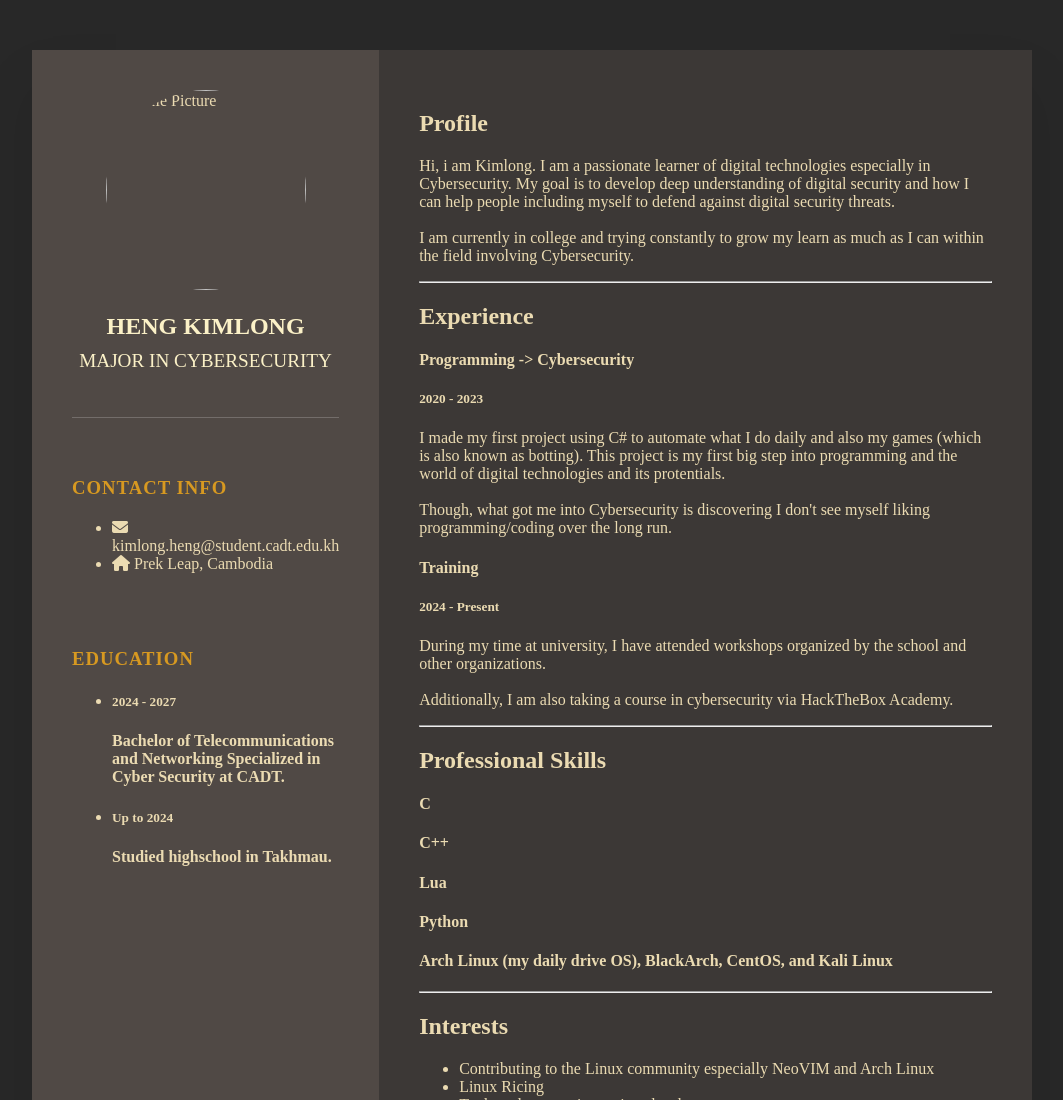
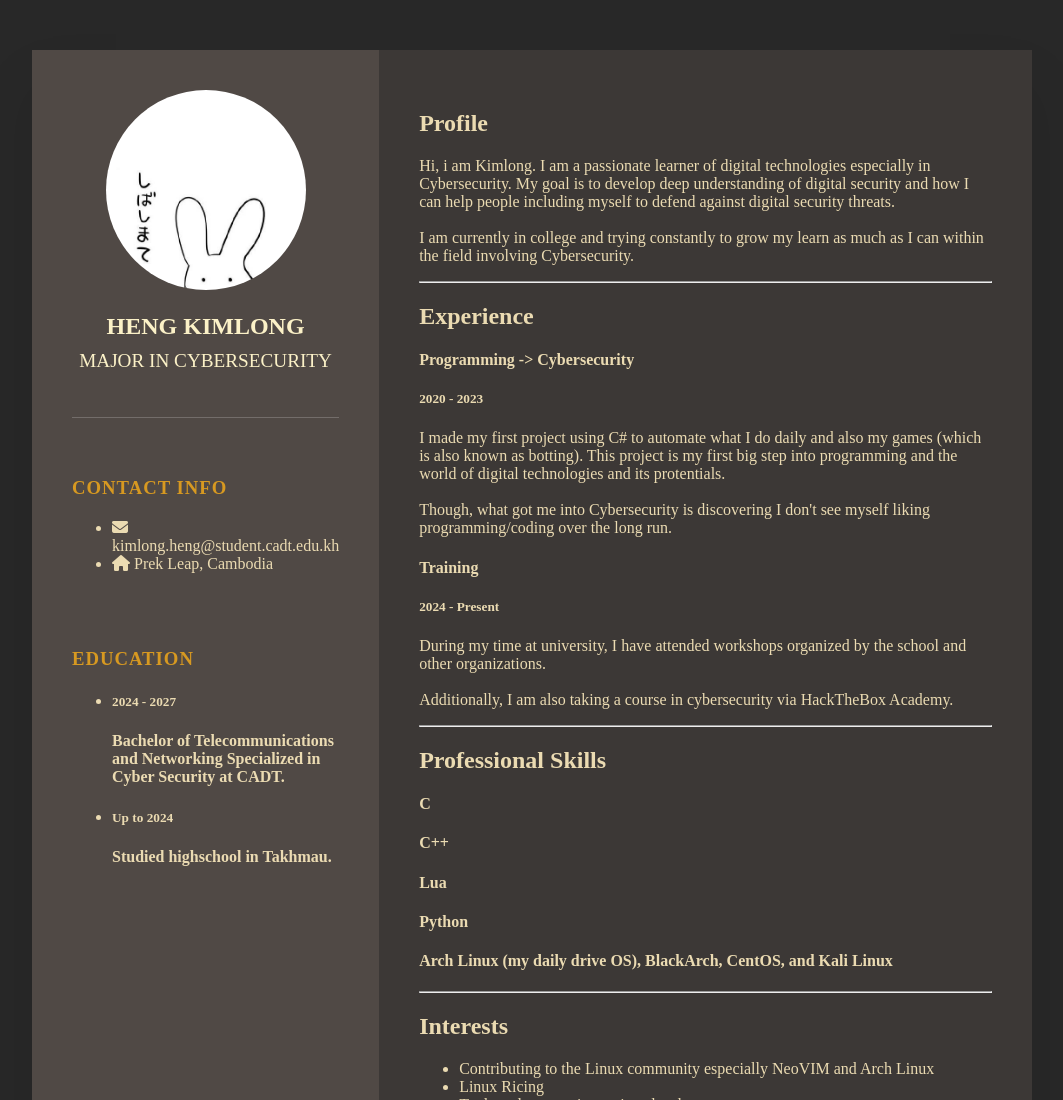
Before and after one commit to iamKimlong/CV, a plain HTML site: page index.html in a window 1280 px wide. Shown: the top 1100 px of the page, without its empty margins (108-1171 px from the left). Drawn offline with Linux system fonts and the light colour scheme.

Commit message:
update png

```diff
--- a/index.html
+++ b/index.html
@@ -12,7 +12,7 @@
         <div class="left_side">
             <div class="profileText">
                 <div class="imgBx">
-                    <img src="shibashimatte.png" alt="Profile Picture">
+                    <img src="img/shibashimatte.png" alt="Profile Picture">
                 </div>
                 <h2>Heng Kimlong<br><span>Major in Cybersecurity</span></h2>
             </div>
```
